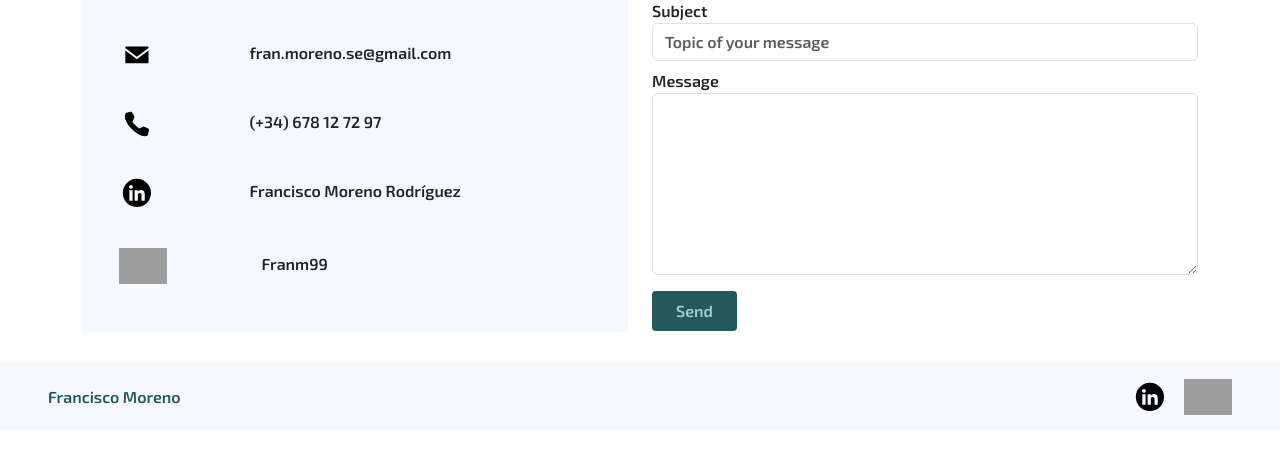
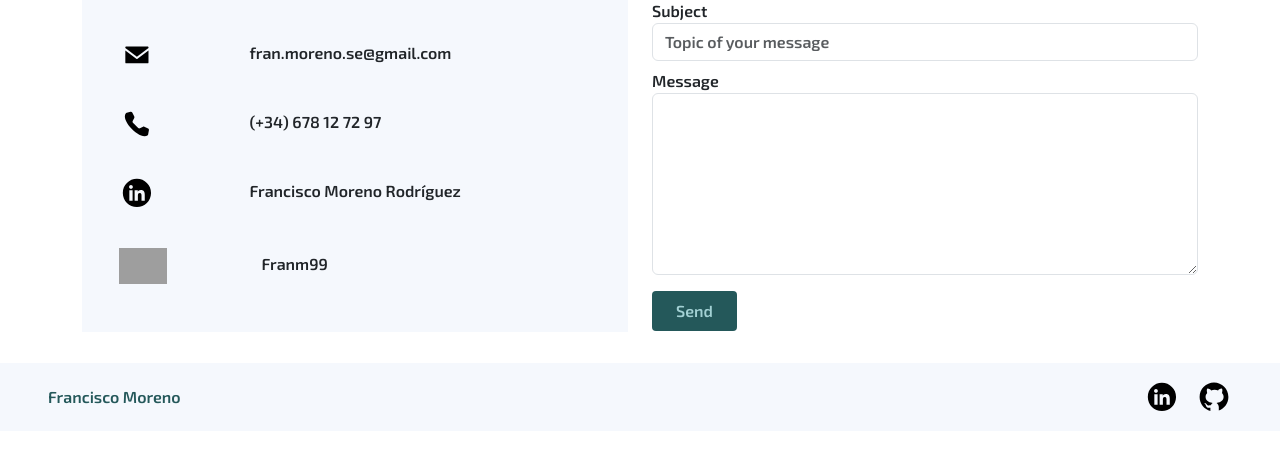
Before and after one commit to Franm99/portfolio, a Django app: page /portfolio/contact/ in a window 1280 px wide. Shown: the part 183-657 px from the top of the page. Run offline with Django 4.2, Linux system fonts and the light colour scheme; some web fonts are replaced; grey boxes are pictures that could not be loaded.

Commit message:
added GitHub logo

```diff
--- a/portfolio/templates/partials/_footer.html
+++ b/portfolio/templates/partials/_footer.html
@@ -12,7 +12,7 @@
 
       <ul class="nav col-md-4 justify-content-end list-unstyled d-flex align-items-end px-5">
         <li class="ms-3"><a href="https://www.linkedin.com/in/franciscomorenorodgiruez/"><img src="/media/portfolio/icons/linkedin.svg" width="36"   /></a></li>
-        <li class="ms-3"><a href="https://github.com/Franm99"><img src="/media/portfolio/skills/icons8-github-240.svg"  height="36"   /></a></li>
+        <li class="ms-3"><a href="https://github.com/Franm99"><img src="/media/portfolio/icons/github.svg"  height="36"   /></a></li>
       </ul>
     </footer>
   </div>
```
Also changed, not shown: media/portfolio/icons/github.svg (added).
